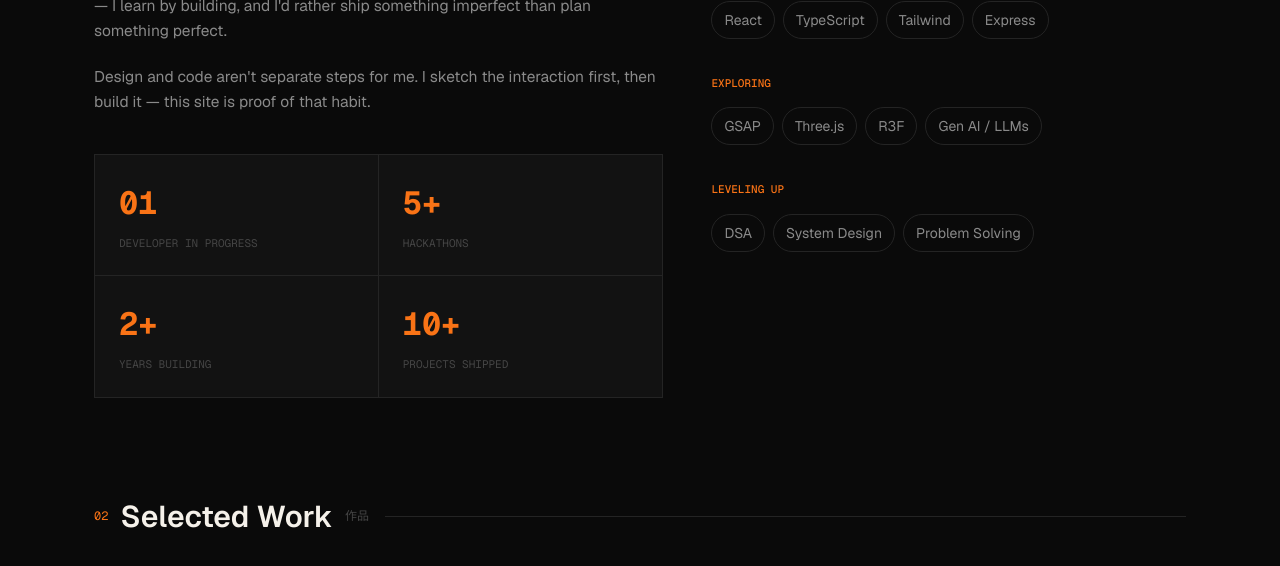
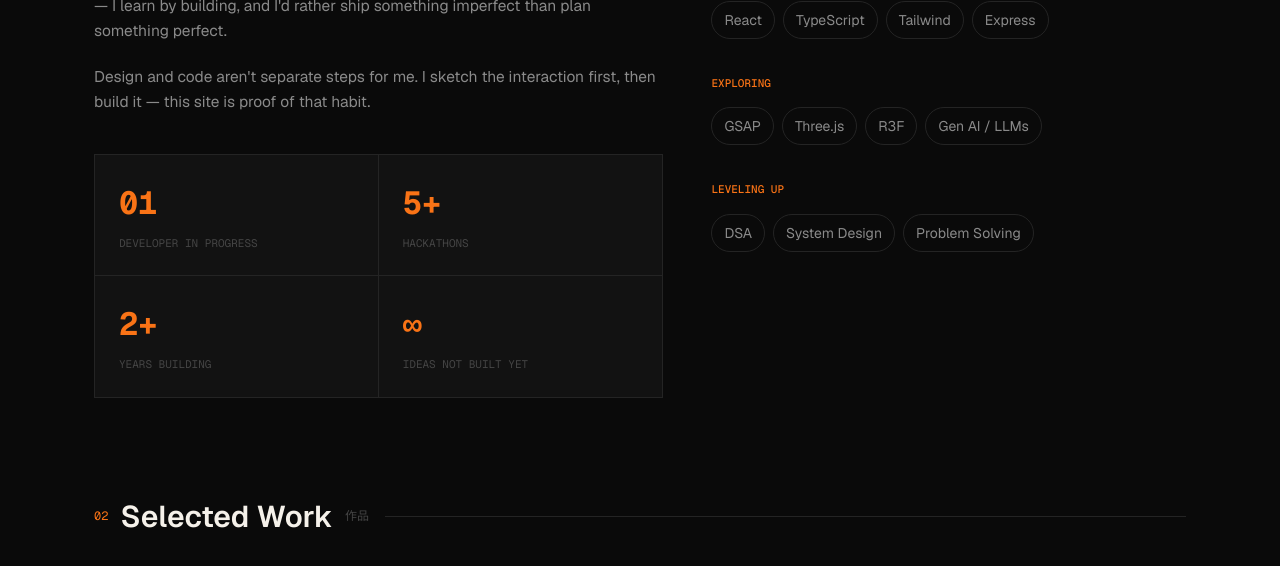
Before and after one commit to rohithssj/Portfolio, a React (Vite) app: page / in a window 1280 px wide. Shown: the part 925-1491 px from the top of the page. Built offline with nearby package versions, Linux system fonts and the light colour scheme.

Commit message:
fixed bugs

```diff
--- a/src/components/AboutPage.jsx
+++ b/src/components/AboutPage.jsx
@@ -170,13 +170,13 @@ const AboutPage = () => {
                             <h3
                                 data-target="10"
                                 data-suffix="+"
-                                className="about-stat font-mono text-[32px] font-bold text-[var(--accent)]"
+                                className=" font-mono text-[32px] font-bold text-[var(--accent)]"
                             >
-                                0+
+                                ∞
                             </h3>
 
                             <p className="mt-2 font-mono text-[11px] text-[var(--text-faint)]">
-                                PROJECTS SHIPPED
+                                IDEAS NOT BUILT YET
                             </p>
 
                         </div>
```
